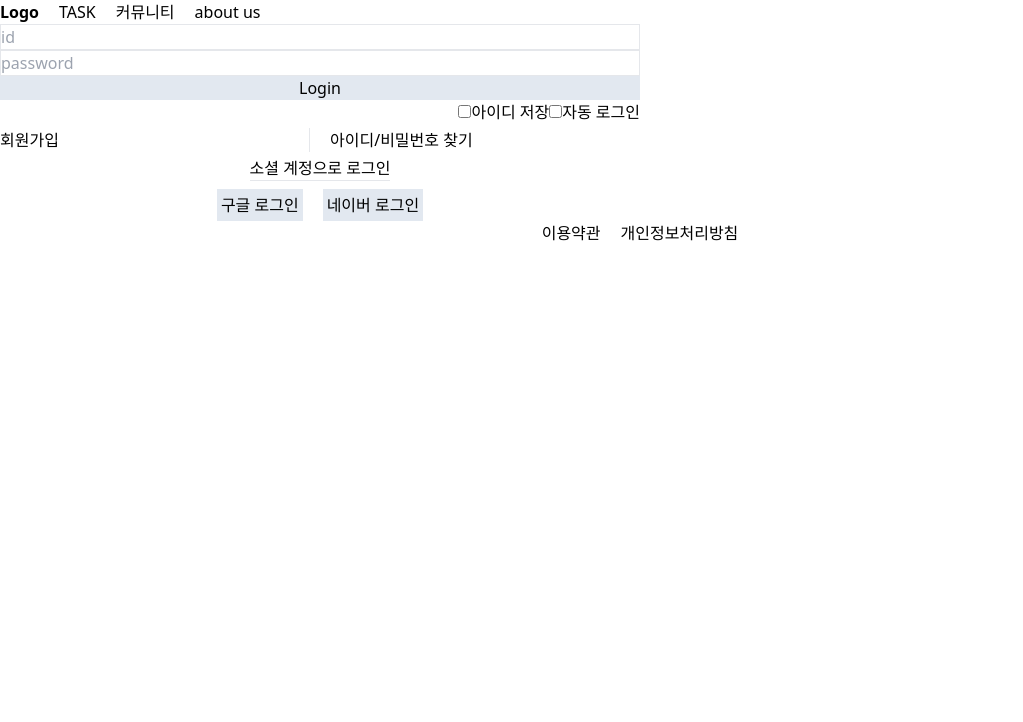
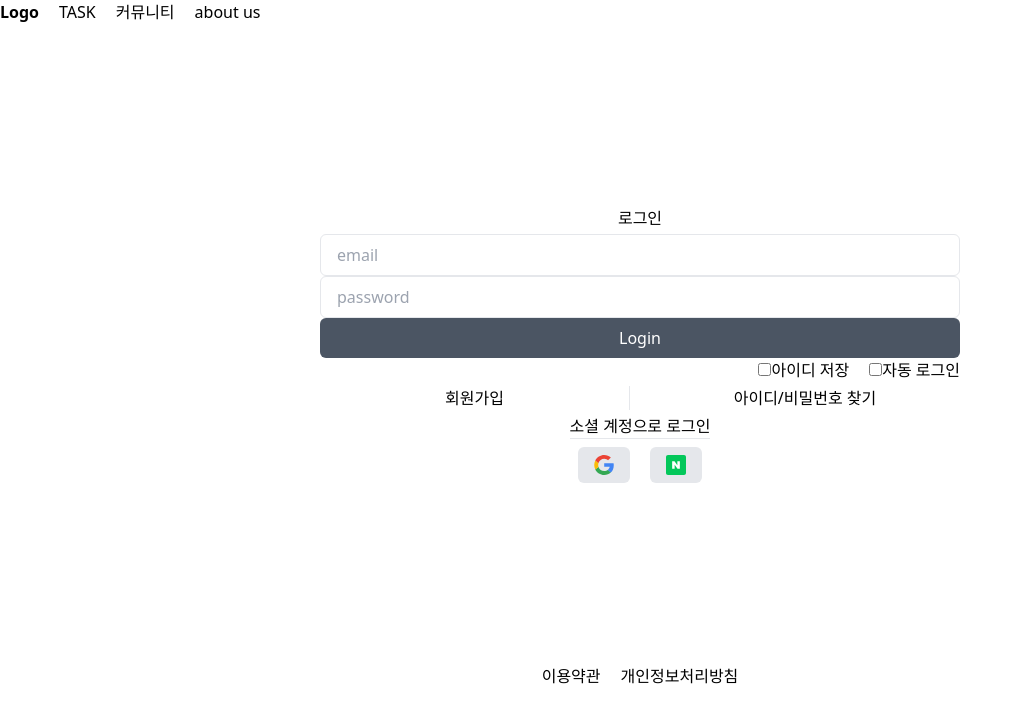
Before and after one commit to DoRun-DoRun/front-end-dorundorun-season02, a Next.js app: page /login in a window 1280 px wide. Shown: the top 722 px of the page, without its empty margins (0-1023 px from the left). Built offline with nearby package versions, Linux system fonts and the light colour scheme.

Commit message:
Style : 로그인 페이지 스타일 변경

```diff
--- /dev/null
+++ b/src/app/(route)/login/layout.tsx
@@ -0,0 +1,11 @@
+export default function RootLayout({
+  children,
+}: Readonly<{
+  children: React.ReactNode;
+}>) {
+  return (
+    <div className="min-h-[80vh] flex flex-col items-center justify-center">
+      {children}
+    </div>
+  );
+}
--- a/src/app/(route)/login/page.tsx
+++ b/src/app/(route)/login/page.tsx
@@ -1,28 +1,44 @@
 "use client";
+import ButtonPrimary from "@/app/_shared/_components/_common/_buttons/ButtonPrimary";
+import ButtonSecondary from "@/app/_shared/_components/_common/_buttons/ButtonSecondary";
+import Input from "@/app/_shared/_components/_common/_inputs/Input";
 import Link from "next/link";
 import { useRouter } from "next/navigation";
 import React, { useEffect, useState } from "react";
 import { InputValidationRules, SubmitHandler, useForm } from "react-hook-form";
 
-type Inputs = {
+interface IFormData {
   email: string;
-  password: string;
-};
-
+  password : string
+}
 export default function Login() {
   const router = useRouter();
-  const [loginForm, setLoginForm] = useState<Inputs>({
+  const [loginForm, setLoginForm] = useState<IFormData>({
     email: "",
     password: "",
   });
 
   const {
-    register,
-    handleSubmit,
-    formState: { errors },
-  } = useForm<Inputs>();
+    register: loginEmail,
+    handleSubmit: handleSubmitEmail,
+    formState: { errors: emailError },
+  } = useForm<IFormData>({
+    defaultValues: {
+      email: "",
+    },
+  });
 
-  const onSubmit: SubmitHandler<Inputs> = (data) => {
+  const {
+    register: loginPassword,
+    handleSubmit: handleSubmitPassword,
+    formState: { errors: passwordError },
+  } = useForm<IFormData>({
+    defaultValues: {
+      password: "",
+    },
+  });
+
+  const onSubmit: SubmitHandler<IFormData> = (data) => {
     console.log(data);
   };
 
@@ -38,24 +54,30 @@ export default function Login() {
 
   return (
     <div className="flex flex-col gap-1 w-1/2">
-      <form className="flex flex-col" onSubmit={handleSubmit(onSubmit)}>
-        <input
-          className="border"
-          {...register("email", {
-            required: "이메일을 입력해 주세요",
+      <div className="flex justify-center">
+        <h1 className="text-center">로그인</h1>
+      </div>
+      <form className="flex flex-col">
+        <Input
+          register={loginEmail("email", { required: "이메일을 입력해 주세요" })}
+          type="email"
+          id=""
+          defaultValue={loginForm.email}
+          placeholder="email"
+        />
+        <Input
+          register={loginPassword("password", {
+            required: "비밀번호를 입력해 주세요",
           })}
-          placeholder="id"
-          defaultValue={loginForm.email}
-        />
-        {errors.email && <p>{errors.email.message}</p>}
-        <input
-          className="border"
-          {...register("password", { required: "비밀번호를 입력해 주세요" })}
+          type="password"
+          id=""
+          defaultValue={loginForm.password}
           placeholder="password"
         />
-        {errors.password && <p>{errors.password.message}</p>}
-        <input className="bg-slate-200" type="submit" value={"Login"} />
-        <div className="flex justify-end">
+        <ButtonPrimary type="submit" disabled={false}>
+          Login
+        </ButtonPrimary>
+        <div className="flex justify-end gap-5">
           <label htmlFor="idSet">
             <input type="checkbox" id="idSet" />
             <span>아이디 저장</span>
@@ -68,20 +90,62 @@ export default function Login() {
       </form>
 
       <div className="flex gap-5">
-        <Link href={"/register"} className="w-1/2 border-r">
+        <Link href={"/register"} className="w-1/2 border-r text-center">
           회원가입
         </Link>
-        <Link href={"#"} className="w-1/2">
+        <Link href={"#"} className="w-1/2 text-center">
           아이디/비밀번호 찾기
         </Link>
       </div>
       <div className="flex flex-col items-center">
         <div className="border-b mb-2">소셜 계정으로 로그인</div>
         <div className="flex gap-5">
-          <button className="bg-slate-200 p-1" onClick={googleLoginRedir}>
-            구글 로그인
-          </button>
-          <button className="bg-slate-200 p-1">네이버 로그인</button>
+          <ButtonSecondary
+            className="bg-slate-200 p-1"
+            onClick={googleLoginRedir}
+          >
+            <svg
+              xmlns="http://www.w3.org/2000/svg"
+              width="20"
+              height="20"
+              preserveAspectRatio="xMidYMid"
+              viewBox="-3 0 262 262"
+            >
+              <path
+                fill="#4285F4"
+                d="M255.878 133.451c0-10.734-.871-18.567-2.756-26.69H130.55v48.448h71.947c-1.45 12.04-9.283 30.172-26.69 42.356l-.244 1.622 38.755 30.023 2.685.268c24.659-22.774 38.875-56.282 38.875-96.027"
+              />
+              <path
+                fill="#34A853"
+                d="M130.55 261.1c35.248 0 64.839-11.605 86.453-31.622l-41.196-31.913c-11.024 7.688-25.82 13.055-45.257 13.055-34.523 0-63.824-22.773-74.269-54.25l-1.531.13-40.298 31.187-.527 1.465C35.393 231.798 79.49 261.1 130.55 261.1"
+              />
+              <path
+                fill="#FBBC05"
+                d="M56.281 156.37c-2.756-8.123-4.351-16.827-4.351-25.82 0-8.994 1.595-17.697 4.206-25.82l-.073-1.73L15.26 71.312l-1.335.635C5.077 89.644 0 109.517 0 130.55s5.077 40.905 13.925 58.602l42.356-32.782"
+              />
+              <path
+                fill="#EB4335"
+                d="M130.55 50.479c24.514 0 41.05 10.589 50.479 19.438l36.844-35.974C195.245 12.91 165.798 0 130.55 0 79.49 0 35.393 29.301 13.925 71.947l42.211 32.783c10.59-31.477 39.891-54.251 74.414-54.251"
+              />
+            </svg>
+          </ButtonSecondary>
+          <ButtonSecondary className="bg-slate-200 p-1">
+            <svg
+              xmlns="http://www.w3.org/2000/svg"
+              width="20"
+              height="20"
+              fill="none"
+            >
+              <path
+                fill="#03C75A"
+                d="M18 20H2c-1.1 0-2-.9-2-2V2C0 .9.9 0 2 0h16c1.1 0 2 .9 2 2v16c0 1.1-.9 2-2 2Z"
+              />
+              <path
+                fill="#fff"
+                d="M11.35 10.25 8.5 6.2H6.15v7.6h2.5V9.75l2.85 4.05h2.35V6.2h-2.5v4.05Z"
+              />
+            </svg>
+          </ButtonSecondary>
         </div>
       </div>
     </div>
```
